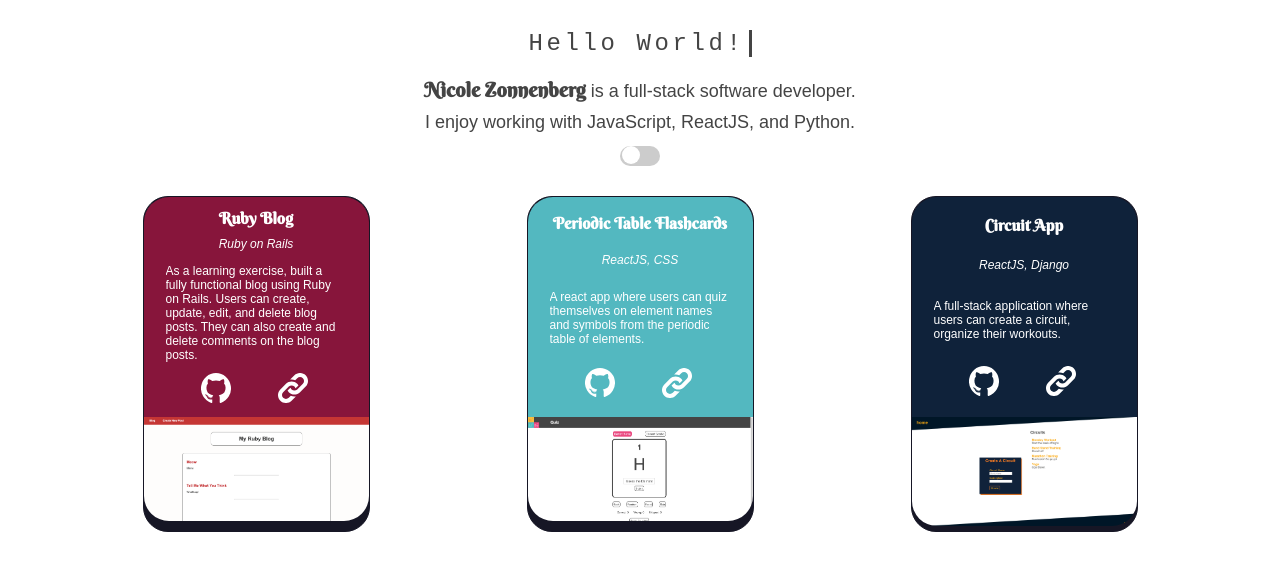
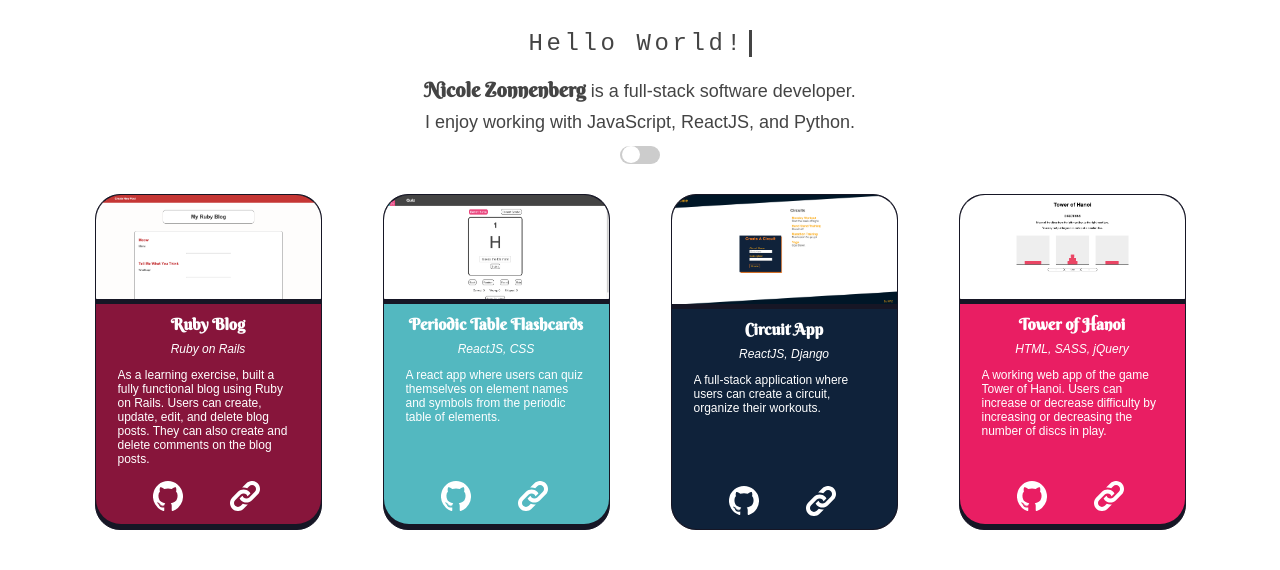
Before and after one commit to Sun-Mountain/portfolio_v04, a website: page index.html in a window 1280 px wide. Drawn offline with Linux system fonts and the light colour scheme.

Commit message:
last card

```diff
--- a/index.html
+++ b/index.html
@@ -32,6 +32,9 @@
     <main>
 
         <div class="card">
+            <div class="card-image">
+                <img src="./images/rubyblog.png" />
+            </div>
             <div class="card-description" id="ruby-blog">
                 <p class="title">Ruby Blog</p>
                 <p class="languages">Ruby on Rails</p>
@@ -44,12 +47,12 @@
                     <a href="https://myrrblog.herokuapp.com" target="_blank"><img src="images/weblink.svg" /></a>
                 </div>
             </div>
-            <div class="card-image">
-                <img src="./images/rubyblog.png" />
-            </div>
         </div>
 
         <div class="card">
+            <div class="card-image">
+                <img src="./images/ptflash.png" />
+            </div>
             <div class="card-description" id="ptflash">
                 <div class="title">Periodic Table Flashcards</div>
                 <div class="languages">ReactJS, CSS</div>
@@ -62,12 +65,12 @@
                     </a>
                 </div>
             </div>
-            <div class="card-image">
-                <img src="./images/ptflash.png" />
-            </div>
         </div>
 
         <div class="card">
+            <div class="card-image">
+                <img src="./images/circuit.png" />
+            </div>
             <div class="card-description" id="circuitapp">
                 <div class="title">Circuit App</div>
                 <div class="languages">ReactJS, Django</div>
@@ -80,8 +83,23 @@
                     </a>
                 </div>
             </div>
+        </div>
+
+        <div class="card">
             <div class="card-image">
-                <img src="./images/circuit.png" />
+                <img src="./images/hanoi.png" />
+            </div>
+            <div class="card-description" id="hanoi">
+                <div class="title">Tower of Hanoi</div>
+                <div class="languages">HTML, SASS, jQuery</div>
+                <div class="proj-desc">A working web app of the game Tower of Hanoi. Users can increase or decrease
+                    difficulty by increasing or decreasing the number of discs in play.</div>
+                <div class="proj-links">
+                    <a href="https://github.com/Sun-Mountain/hanoi_game" target="_blank">
+                        <img src="images/github.svg"> </a> <a href="https://sun-mountain.io/hanoi_game/"
+                        target="_blank"><img src="images/weblink.svg" />
+                    </a>
+                </div>
             </div>
         </div>
 
--- a/scss/mystyles.scss
+++ b/scss/mystyles.scss
@@ -93,7 +93,7 @@ main {
     width: 225px;
 
     .card-description {
-        border-radius: 25px 25px 0 0;
+        border-radius: 0 0 25px 25px;
         color: #fff;
         display: flex;
         flex-direction: column;
@@ -119,12 +119,17 @@ main {
         .proj-desc {
             font-size: 12px;
             margin: 12px 12px 0;
+            height: 200px;
             overflow: hidden;
         }
     }
 
     #circuitapp {
         background-color: #0f223a;
+    }
+
+    #hanoi {
+        background-color: #e91e63;
     }
 
     #ptflash {
@@ -157,7 +162,7 @@ main {
 
     .card-image {
         img {
-            border-radius: 0 0 25px 25px;
+            border-radius: 25px 25px 0 0;
             max-width: 225px;
             max-height: 250px;
         }
@@ -178,7 +183,7 @@ main {
 
 .theme-switch {
     display: inline-block;
-    height: 20px;
+    height: 18px;
     margin: 8px 0 0;
     position: relative;
     width: 40px;
@@ -201,9 +206,9 @@ main {
 
 .slider:before {
     background-color: #fff;
-    bottom: 2px;
+    bottom: 1px;
     content: "";
-    height: 18px;
+    height: 17px;
     left: 2px;
     position: absolute;
     transition: .4s;
@@ -215,7 +220,7 @@ input:checked + .slider {
 }
 
 input:checked + .slider:before {
-  transform: translateX(26px);
+  transform: translateX(18px);
 }
 
 .slider.round {
```
Also changed, not shown: css/mystyles.css.
